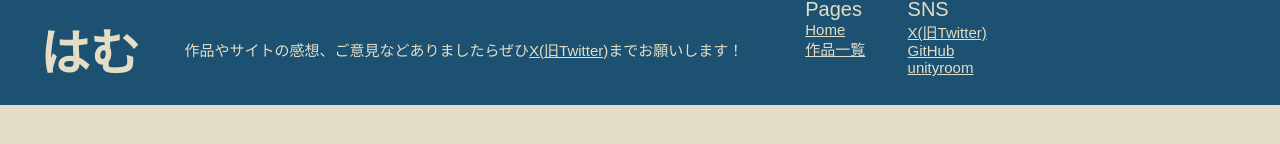
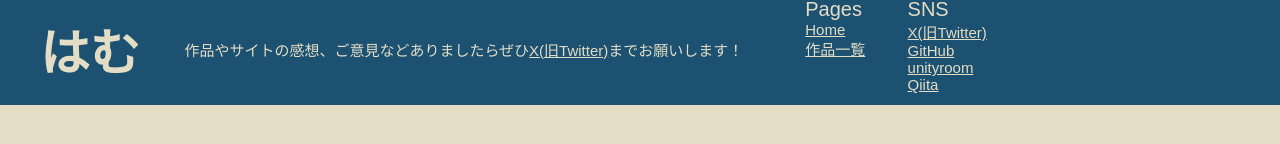
Before and after one commit to 51hamu51/HamuOfficialSite, a Next.js app: page / in a window 1280 px wide. Shown: the part 312-456 px from the top of the page. Built offline with nearby package versions, Linux system fonts and the light colour scheme.

Commit message:
add: Qiita

```diff
--- a/src/components/Footer/index.tsx
+++ b/src/components/Footer/index.tsx
@@ -43,9 +43,12 @@ export const Footer: React.FC = () => {
             </Link>
             <Link
               className="underline"
-              href="https://unityroom.com/users/5p7xkwjelf3odztyha10"
+              href="https://unityroom.com/users/51hamu51"
             >
               unityroom
+            </Link>
+            <Link className="underline" href="https://qiita.com/51hamu51">
+              Qiita
             </Link>
           </div>
         </div>
```
